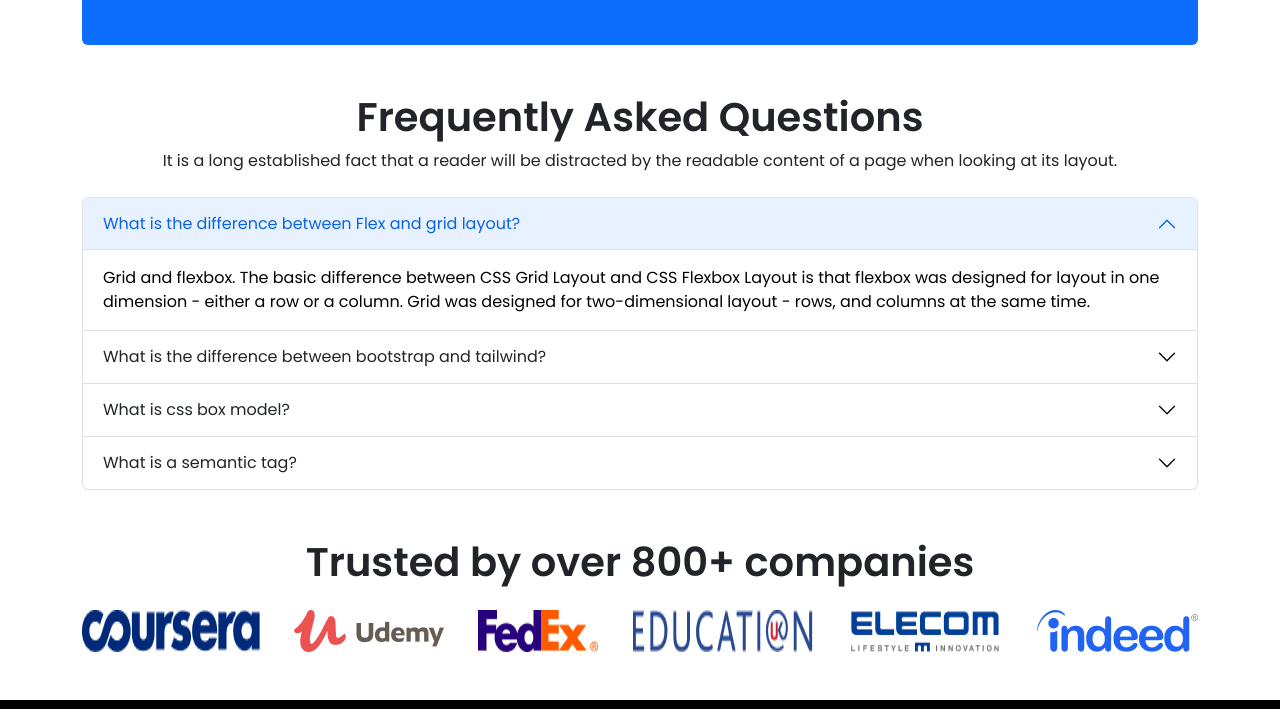
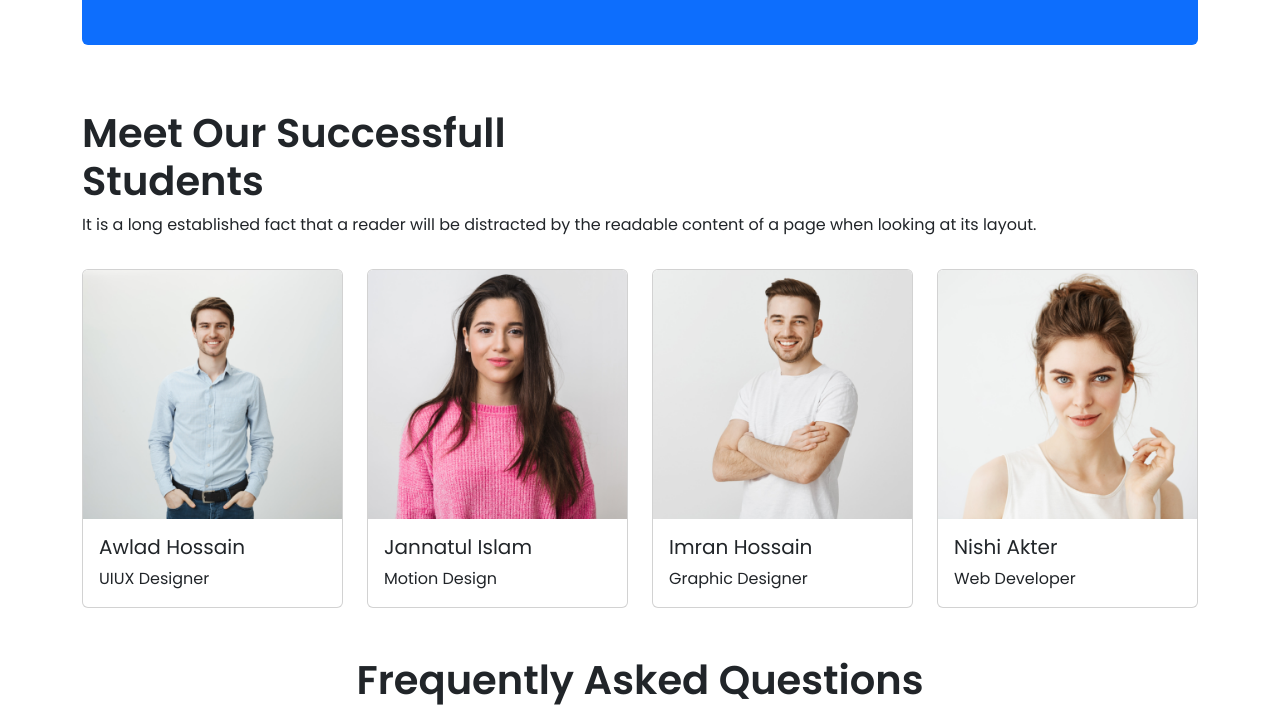
Before and after one commit to rokib2000/edTech-bootstrap, a plain HTML site: page index.html in a window 1280 px wide. Shown: the part 2364-3073 px from the top of the page. Drawn offline with nearby package versions, Linux system fonts and the light colour scheme.

Commit message:
added Successfull Students section

```diff
--- a/index.html
+++ b/index.html
@@ -342,6 +342,60 @@
         </div>
       </div>
       <!-- Ready to join end -->
+      <!-- Successfull Students section start  -->
+      <section class="my-4 my-lg-5">
+        <div class="py-3">
+          <h1 class="fw-semibold fs-1">
+            Meet Our Successfull <br />
+            Students
+          </h1>
+          <p>
+            It is a long established fact that a reader will be distracted by the readable content of a page when
+            looking at its layout.
+          </p>
+        </div>
+        <div>
+          <div class="row row-cols-1 row-cols-md-2 row-cols-lg-4 g-4">
+            <div class="col">
+              <div class="card h-100">
+                <img src="images/student/student-1.png" class="card-img-top" alt="..." />
+                <div class="card-body">
+                  <h5 class="card-title">Awlad Hossain</h5>
+                  <p class="card-text">UIUX Designer</p>
+                </div>
+              </div>
+            </div>
+            <div class="col">
+              <div class="card h-100">
+                <img src="images/student/student-2.png" class="card-img-top" alt="..." />
+                <div class="card-body">
+                  <h5 class="card-title">Jannatul Islam</h5>
+                  <p class="card-text">Motion Design</p>
+                </div>
+              </div>
+            </div>
+            <div class="col">
+              <div class="card h-100">
+                <img src="images/student/student-3.png" class="card-img-top" alt="..." />
+                <div class="card-body">
+                  <h5 class="card-title">Imran Hossain</h5>
+                  <p class="card-text">Graphic Designer</p>
+                </div>
+              </div>
+            </div>
+            <div class="col">
+              <div class="card h-100">
+                <img src="images/student/student-4.png" class="card-img-top" alt="..." />
+                <div class="card-body">
+                  <h5 class="card-title">Nishi Akter</h5>
+                  <p class="card-text">Web Developer</p>
+                </div>
+              </div>
+            </div>
+          </div>
+        </div>
+      </section>
+      <!-- Successfull Students section end -->
       <!-- FAQ section start  -->
       <section class="my-4 my-lg-5">
         <div class="">
```
